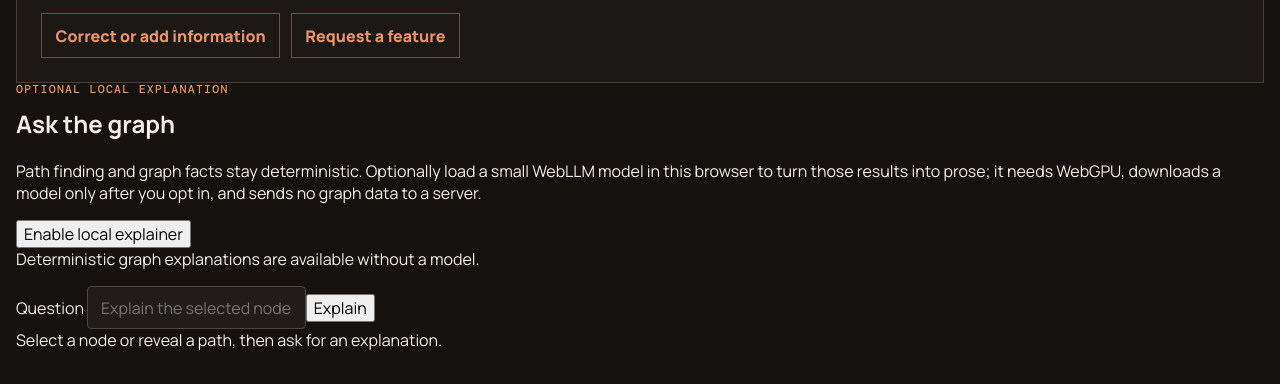
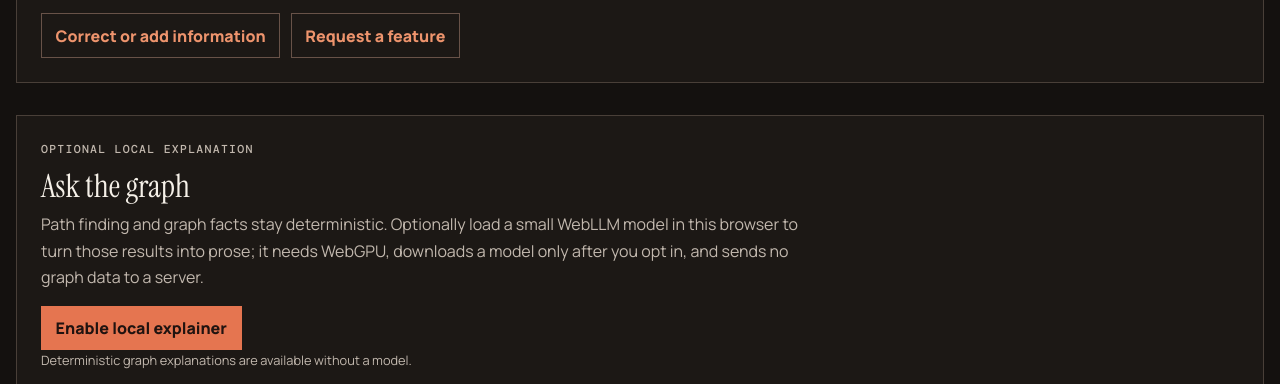
Before and after one commit to dphunct/Knowledge-Graph-of-Industrial-Music, a website built with Vite: page index.html in a window 1280 px wide. Shown: the part 1598-1982 px from the top of the page. Built offline with nearby package versions, Linux system fonts and the light colour scheme; files whose address does not match are found by name.

Commit message:
Add opt-in local graph explainer

```diff
--- a/src/style.css
+++ b/src/style.css
@@ -54,3 +54,4 @@ h1, h2, h3, p { margin-top: 0; } h1 { font: 400 clamp(3.5rem, 9vw, 7rem)/.8 "Ins
 
 .help-button { display:inline-grid; width:1.15rem; height:1.15rem; padding:0; place-items:center; border:1px solid #806b5f; border-radius:50%; background:transparent; color:#edaa85; font:700 .7rem/1 "DM Mono", monospace; vertical-align:middle; }.help-button:hover, .help-button:focus-visible { background:#edaa85; color:#201310; }.help-text { min-height:1.5rem; margin:.15rem 0 1rem; color:#ac9f94; font-size:.75rem; }.return-graph { border:1px solid #e57550; background:transparent; color:#f0a178; padding:.5rem .7rem; font-weight:800; }.feedback { margin:2rem 0 0; padding:1.5rem; border:1px solid #493f38; background:#1c1815; }.feedback h2 { margin-bottom:.6rem; font:400 2rem/1 "Instrument Serif", serif; }.feedback p:not(.eyebrow) { max-width:720px; color:#c2b8ae; line-height:1.65; }.feedback div { display:flex; flex-wrap:wrap; gap:.65rem; }.feedback-link { border:1px solid #685248; color:#ee946d; padding:.65rem .85rem; font-weight:800; text-decoration:none; }.feedback-link:hover { background:#38251f; }
 .year-control { display:grid; width:min(420px, 100%); gap:.4rem; margin:0 0 .35rem; color:#bcb1a5; font-size:.78rem; }.year-control output { color:#ee946d; font-weight:800; }.year-control input { min-height:auto; padding:0; accent-color:#e57550; }.three-canvas { display:block; width:100%; height:100%; cursor:grab; }.three-canvas:active { cursor:grabbing; }
+.local-explainer { margin:2rem 0 0; padding:1.5rem; border:1px solid #493f38; background:#1c1815; }.local-explainer h2 { margin-bottom:.6rem; font:400 2rem/1 "Instrument Serif", serif; }.local-explainer p { max-width:760px; color:#c2b8ae; line-height:1.65; }.local-explainer button { border:1px solid #e57550; background:#e57550; color:#201310; padding:.6rem .85rem; font-weight:800; }.local-explainer form { display:flex; flex-wrap:wrap; gap:.65rem; align-items:end; margin-top:1rem; }.local-explainer label { display:grid; flex:1 1 300px; gap:.35rem; color:#bcb1a5; font-size:.75rem; }.llm-status, .llm-answer { font-size:.8rem; }.llm-answer { border-left:2px solid #685248; padding-left:.8rem; }
```
